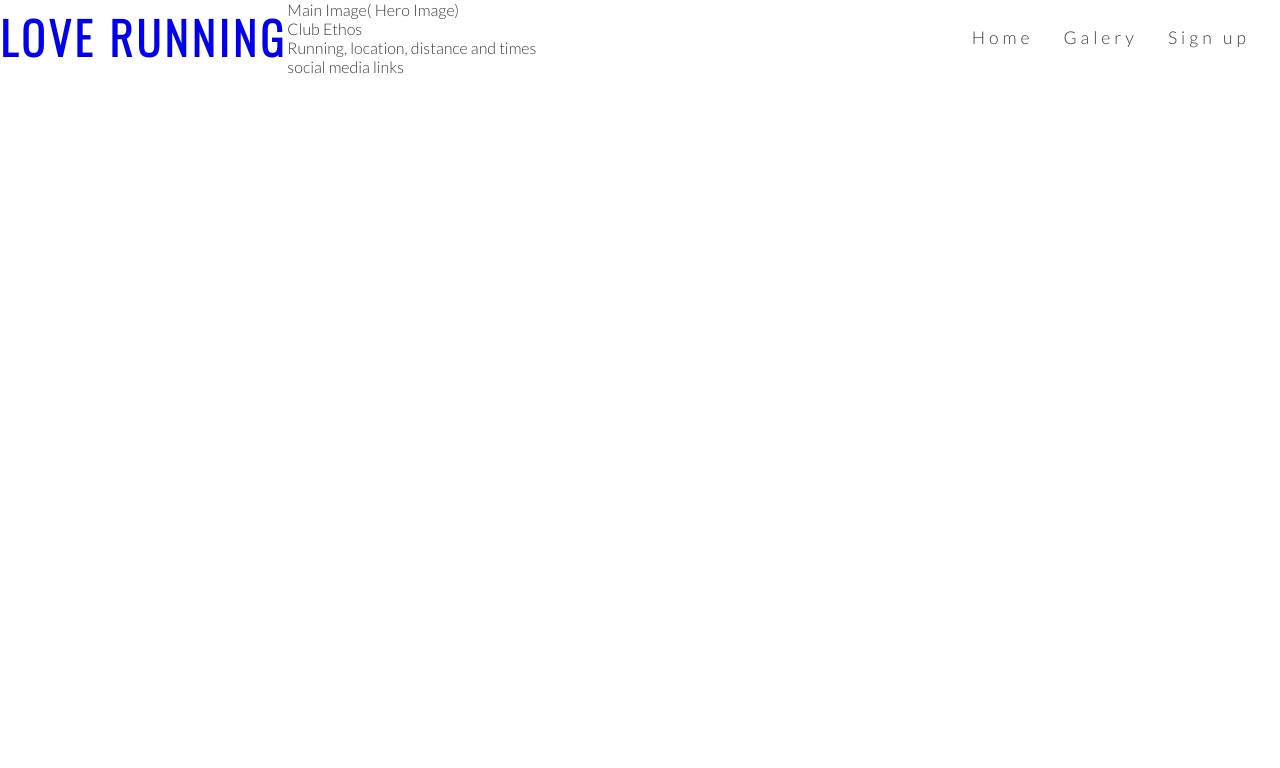
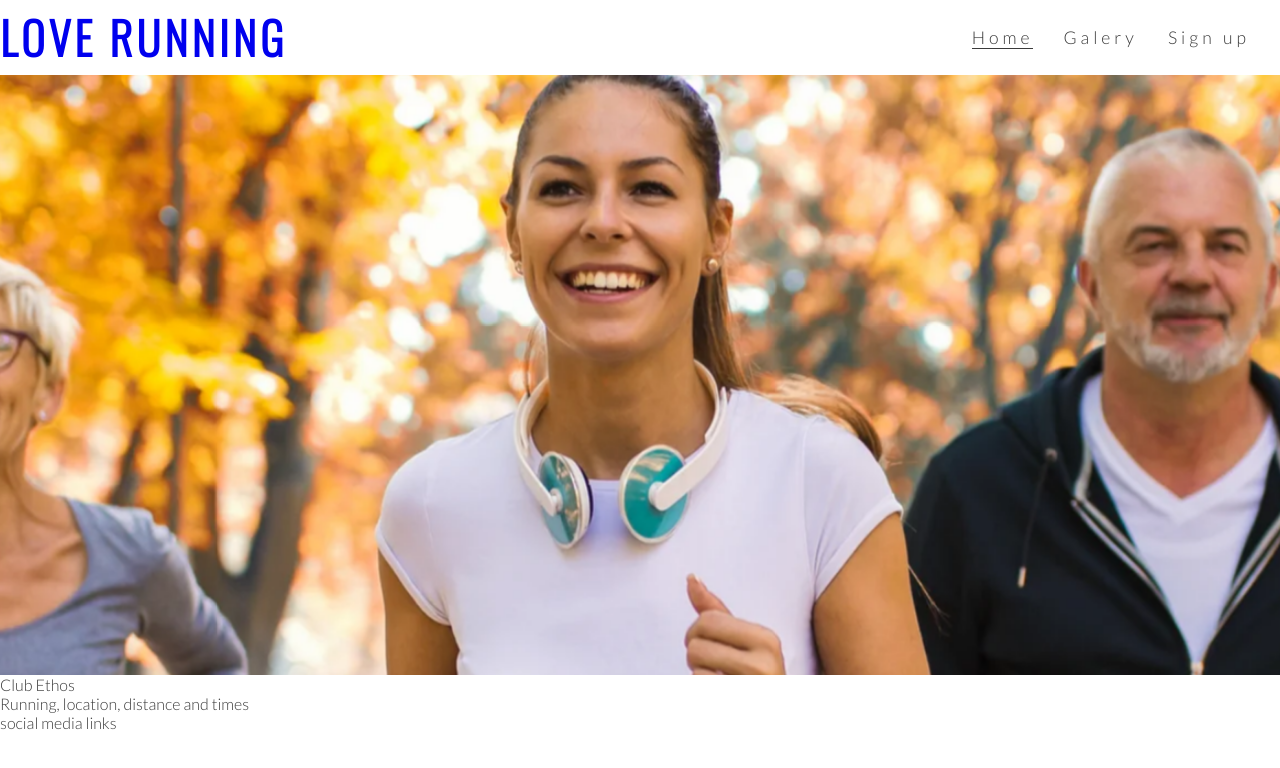
Before and after one commit to fitabigail/Love-Running, a plain HTML site: page index.html in a window 1280 px wide. Drawn offline with nearby package versions, Linux system fonts and the light colour scheme.

Commit message:
Add hero image and animation for zoom

```diff
--- a/asset/css/style.css
+++ b/asset/css/style.css
@@ -56,3 +56,33 @@ h1 , h2 {
 .active {
     border-bottom: 1px solid #3a3a3a;
 }
+
+/* hero image*/
+
+#hero-outer {
+    height:600px;
+    width:100%;
+    overflow:hidden;
+
+}
+
+#hero-image {
+    height:600px;
+    width:100%;
+    background:url('../css/images/hero-image.webp') no-repeat center center;
+/*animates zoom effect on loading page*/
+     animation-name: hero-zoom;
+     animation-duration: 5s;
+     animation-fill-mode: forwards;
+}
+
+/* creats the levels of zoom for hero image*/
+
+@keyframes hero-zoom {
+    from{
+        transform: scale(1);
+    }
+    to{
+        transform: scale(1.1);
+    }
+}
--- a/index.html
+++ b/index.html
@@ -20,13 +20,15 @@
             <ul id="menu">
                <li><a href="#">Sign up</a></li>
                 <li><a href="#">Galery</a></li>
-                <li><a href="index.html">Home</a></li>
+                <li><a href="index.html" class="active">Home</a></li>
             </ul>
         </nav>
     </header>
 
-    <section>
-        Main Image( Hero Image)
+    <section id="hero-outer">
+       <div id="hero-image">
+
+       </div>
     </section>
 
     <section>
```
Also changed, not shown: asset/css/images/hero-image.webp (added).
